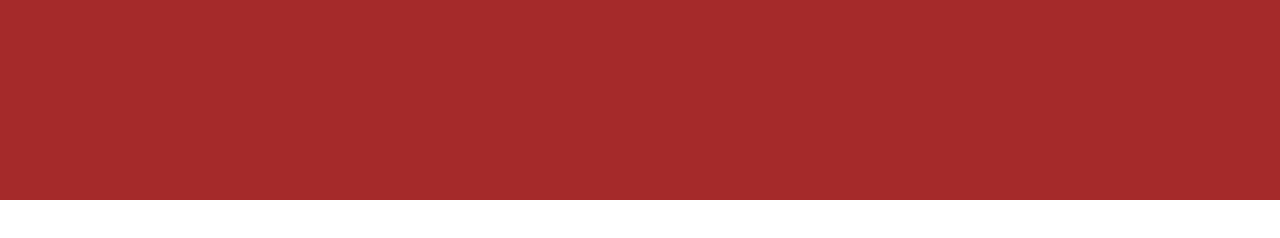
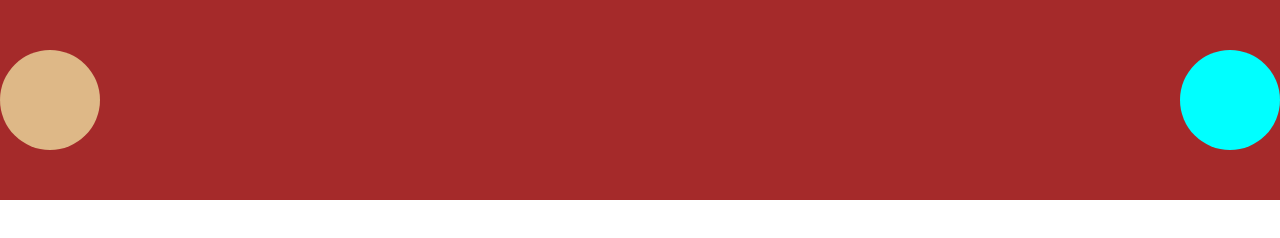
Before and after one commit to alibenchekroun001/r-vision, a plain HTML site: page index.html in a window 1280 px wide. Drawn offline with Linux system fonts and the light colour scheme.

Commit message:
rond 1 et 2

```diff
--- a/index.css
+++ b/index.css
@@ -3,6 +3,9 @@
     width: 100%;
     height: 200px;
     background-color: brown;
+    display: flex;
+    justify-content: space-between;
+    align-items: center;
 }
 
 body
@@ -10,3 +13,19 @@ body
     margin: 0;
     padding: 0;
 }
+
+.rond1
+{
+    width: 100px;
+    height: 100px;
+    background-color: burlywood;
+    border-radius: 50%;
+}
+
+.rond2
+{
+    width: 100px;
+    height: 100px;
+    background-color: aqua;
+    border-radius: 50%;
+}
--- a/index.html
+++ b/index.html
@@ -8,7 +8,8 @@
 </head>
 <body>
     <div class="navbar">
-
+        <div class="rond1"></div>
+        <div class="rond2"></div>
     </div>
 </body>
 </html>
```
